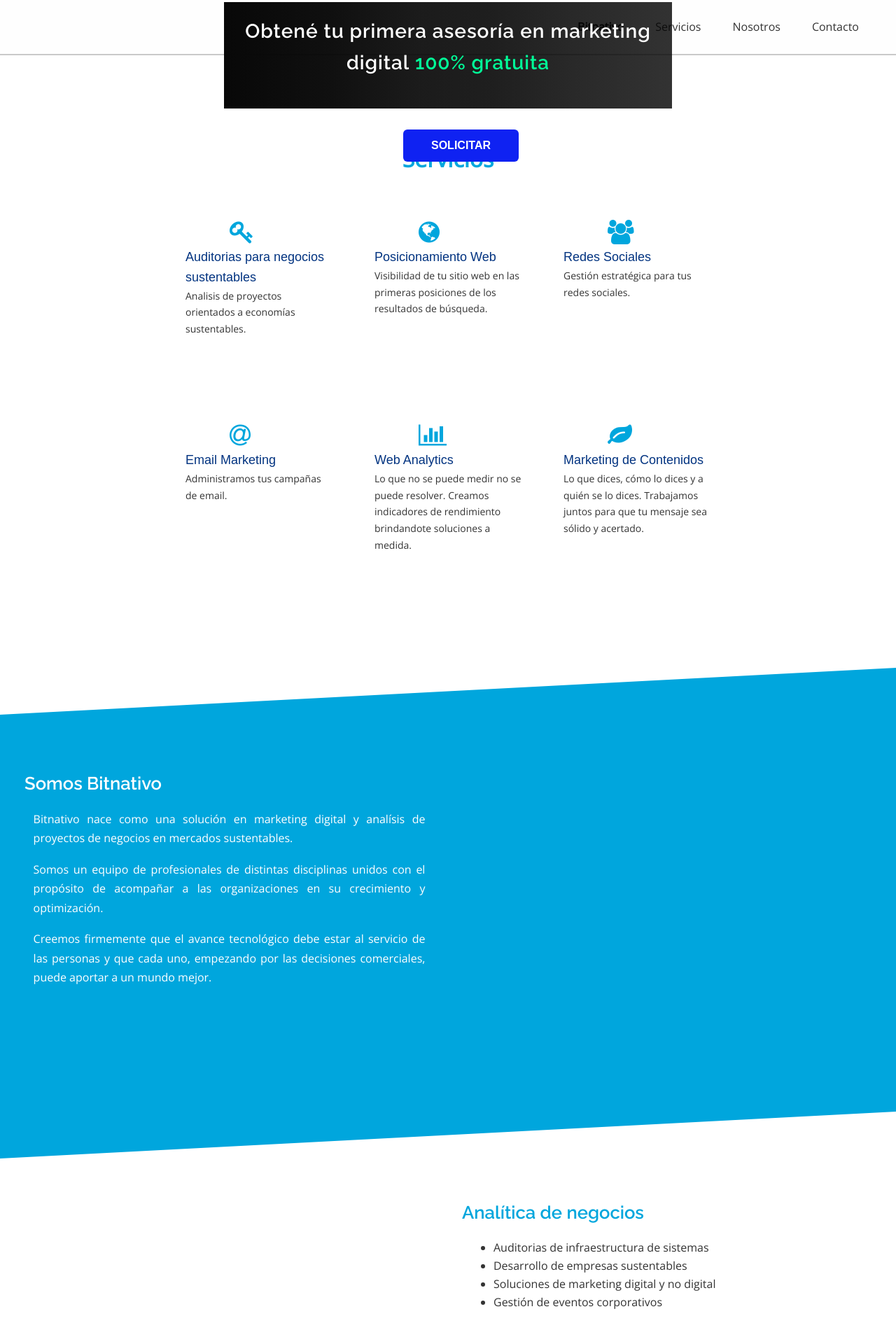
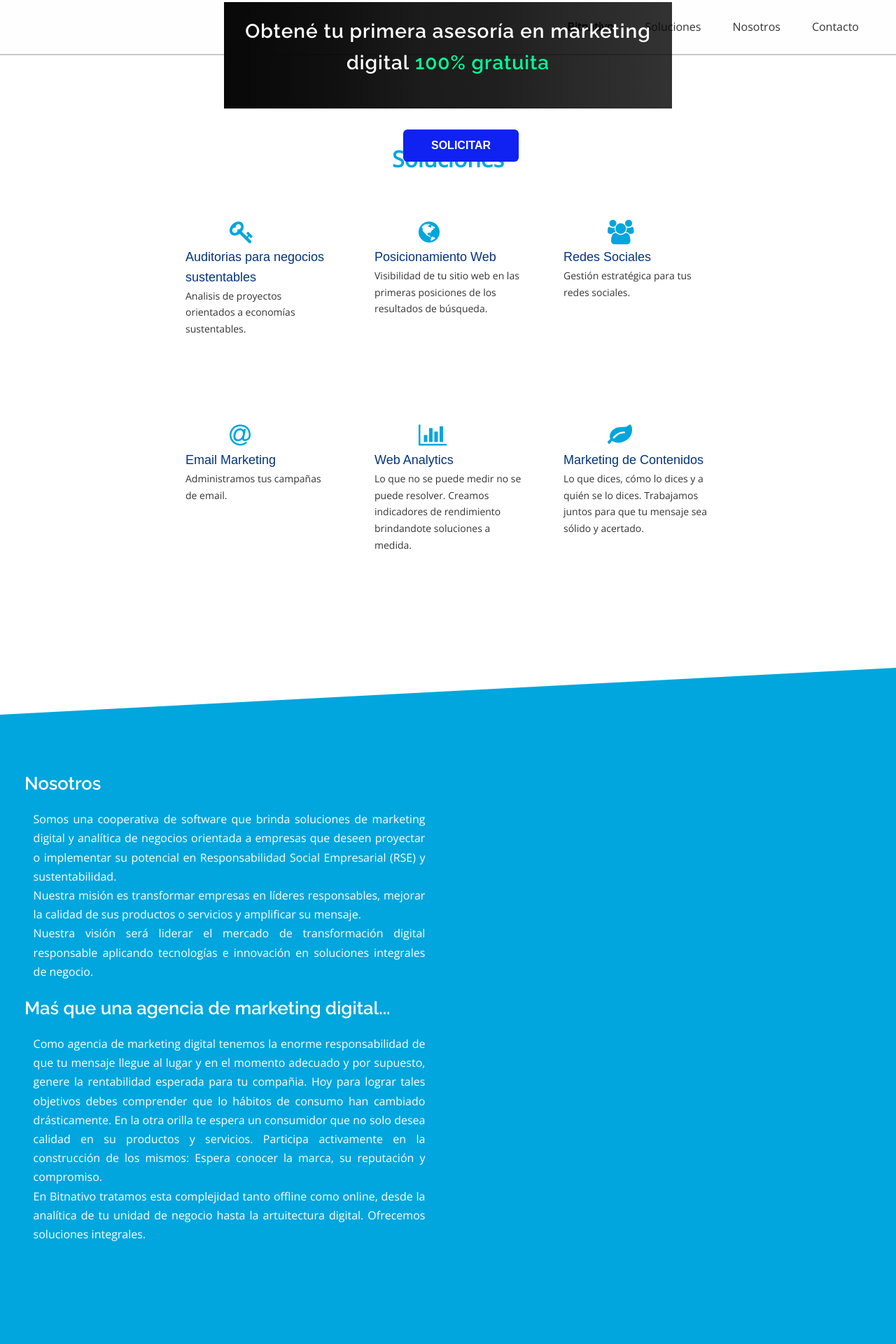
Before and after one commit to resourceldg/bitnatpro, a Django app: template templates/inicio.html in a window 1280 px wide. Shown: the top 1920 px of the page at 70% size. Run offline with Django 3.2, Linux system fonts and the light colour scheme; the template is opened without the code that fills it, so the values that code supplies are empty; some libraries are stand-ins or nearby versions.

Commit message:
Update inicio.html

```diff
--- a/templates/inicio.html
+++ b/templates/inicio.html
@@ -1242,7 +1242,7 @@ h1{margin:0;padding:20px;font-weight:400;letter-spacing:.06rem}a,a:active,a:visi
                 <ul class="nav navbar-nav cl-effect-15"> <!-- navbar-right navbar-nav -->
                     <!--<li class="hidden"><a class="page-scroll" href="#page-top"></a>	</li>-->
                     <li><a class="page-scroll scroll logob" href="#inicio">Bitnativo</a></li> <!-- mm class="navbar-left-logo-->
-                    <li><a class="page-scroll scroll" href="#servicios">Servicios</a></li>
+                    <li><a class="page-scroll scroll" href="#servicios">Soluciones</a></li>
                     <li><a class="page-scroll scroll" href="#nosotros">Nosotros</a></li>
                     <li><a href="/contact/">Contacto</a></li>
 <!--
@@ -1266,7 +1266,7 @@ h1{margin:0;padding:20px;font-weight:400;letter-spacing:.06rem}a,a:active,a:visi
 </div>
 <!-- Portfolio -->
   <div class="portfolio" id="servicios"><!-- portfolio mm -->
-    <h2>Servicios</h2> <!-- mmm-->
+    <h2>Soluciones</h2> <!-- mmm-->
                      <div class="serv">
                          <div class="col">
                                  <div class="uno">
@@ -1327,9 +1327,24 @@ h1{margin:0;padding:20px;font-weight:400;letter-spacing:.06rem}a,a:active,a:visi
 <div class="nosotros titulo-z" id="nosotros">
 
                 <div class="col-md-6 about-left">
-                              <h2>Somos Bitnativo</h2>
-<p>Bitnativo nace como una solución en marketing digital y analísis de proyectos de negocios en mercados sustentables.</p><p>Somos un equipo de profesionales de distintas disciplinas unidos con el propósito de  acompañar a las organizaciones en su crecimiento y optimización.</p>
-<p>Creemos firmemente que el avance tecnológico debe estar al servicio de las personas y que cada uno, empezando por las decisiones comerciales, puede aportar a un mundo mejor.</p>
+                    <h2>Nosotros</h2>
+                        <p>Somos una cooperativa de software que brinda soluciones de marketing digital y analítica de negocios orientada a empresas
+                         que deseen proyectar o implementar su potencial en Responsabilidad Social Empresarial (RSE) y sustentabilidad.
+                        <br>
+                        Nuestra misión es transformar empresas en líderes responsables, mejorar la calidad de sus productos o servicios
+                        y amplificar su mensaje.<br>
+                        Nuestra visión será liderar el mercado de transformación digital responsable aplicando tecnologías e innovación en soluciones integrales
+                         de negocio.</p>
+                   <h2>Maś que una agencia de marketing digital...</h2>
+                       <p>Como agencia de marketing digital tenemos la enorme responsabilidad de que tu mensaje llegue al lugar y en el momento adecuado
+                        y por supuesto, genere la rentabilidad esperada para tu compañia. Hoy para lograr tales objetivos debes
+                        comprender que lo hábitos de consumo han cambiado drásticamente. En la otra orilla te espera un consumidor
+                        que no solo desea calidad en su productos y servicios. Participa activamente en la construcción de los mismos:
+                        Espera conocer la marca, su reputación y  compromiso.
+                        <br>En Bitnativo tratamos esta complejidad tanto offline como online, desde la analítica de tu unidad de
+                        negocio hasta la artuitectura digital. Ofrecemos soluciones integrales.
+                        </p>
+
                 </div>
                 <div data-aos="flip-right" class="col-md-6 about-right">
             	    <amp-img src="/static/images/5.png" width ="392" height="351" layout="responsive" alt="Bitnativo"> </amp-img>
```
